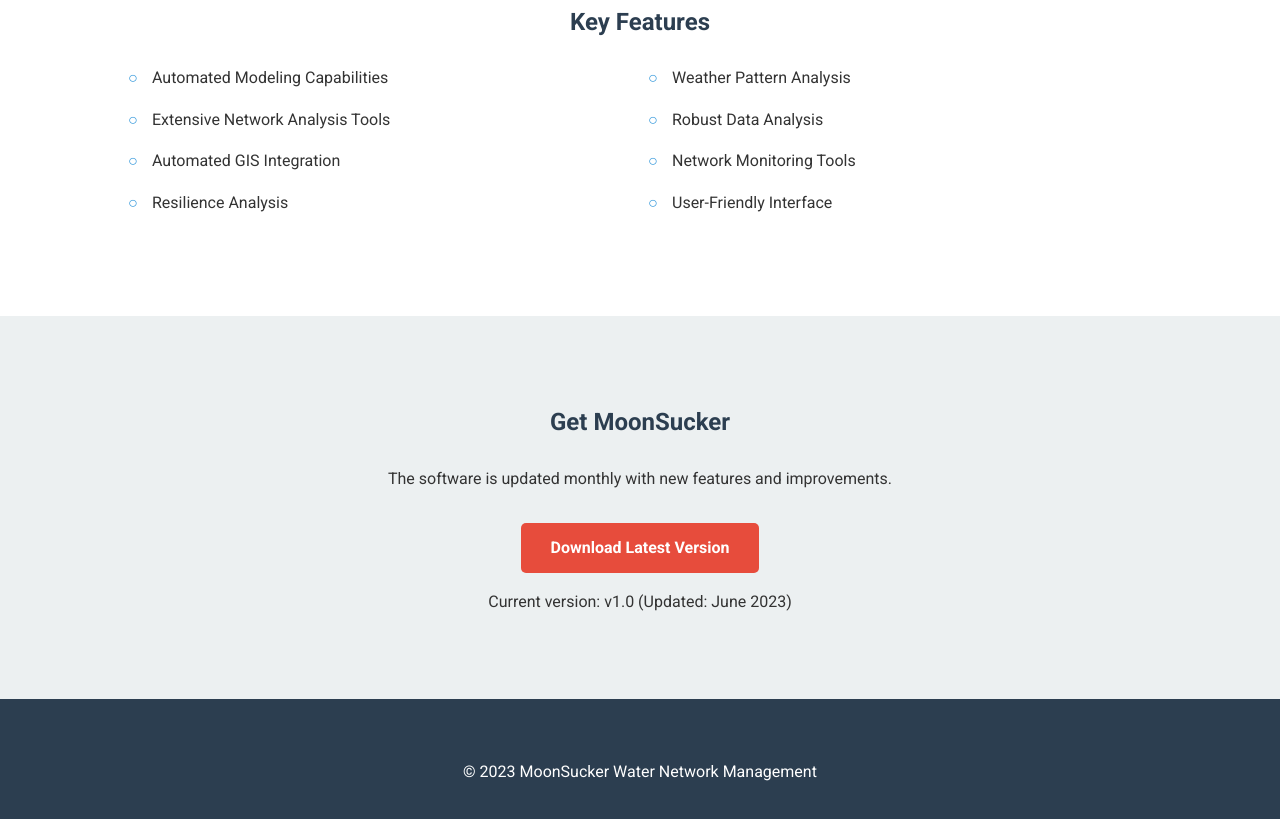
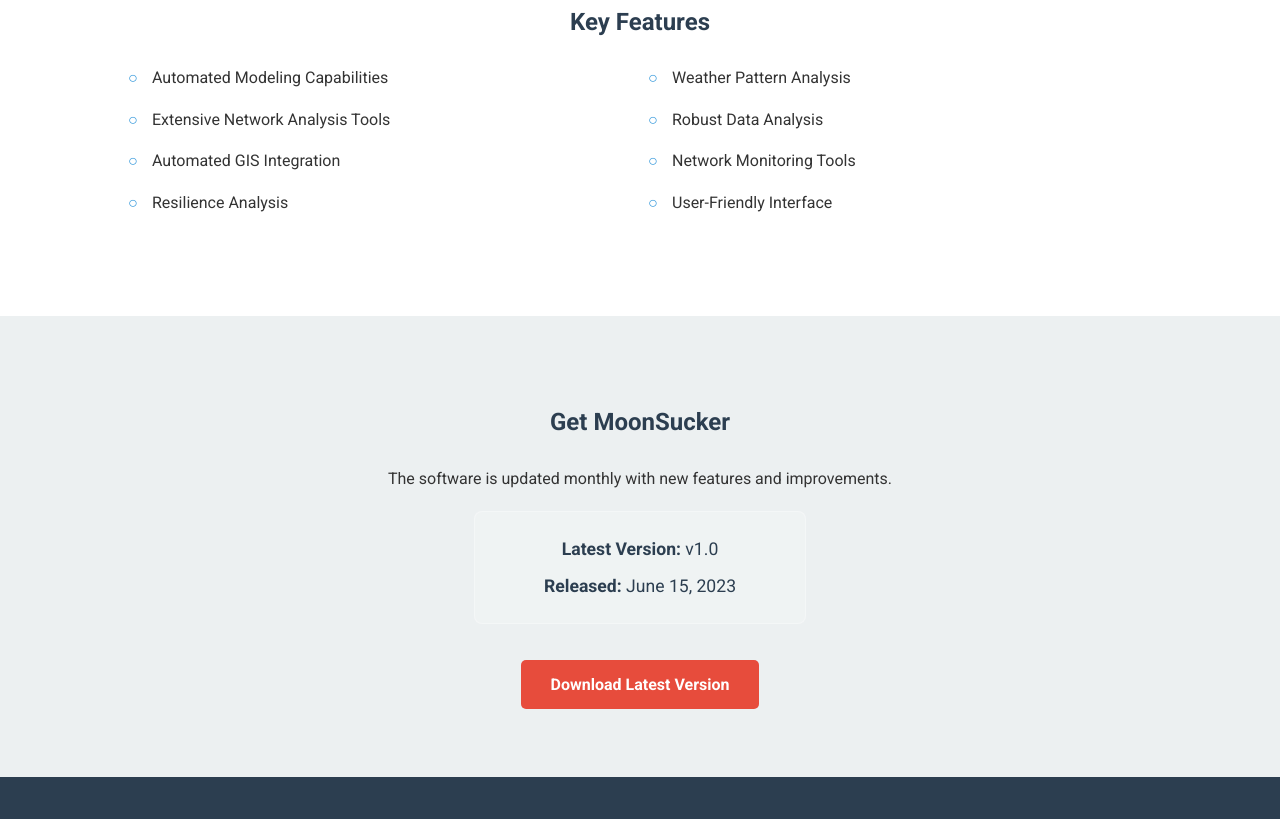
Before and after one commit to MunsakaPKM/MoonSucker-Website, a plain HTML site: page index.html in a window 1280 px wide. Shown: the part 1513-2332 px from the top of the page. Drawn offline with Linux system fonts and the light colour scheme.

Commit message:
Added favicon and version info

```diff
--- a/index.html
+++ b/index.html
@@ -4,6 +4,8 @@
     <meta charset="UTF-8">
     <meta name="viewport" content="width=device-width, initial-scale=1.0">
     <title>MoonSucker - Water Network Management</title>
+    <!-- Favicon (appears in browser tab) -->
+    <link rel="icon" href="images/logo.png" type="image/png">
     <link rel="stylesheet" href="style.css">
     <link href="https://fonts.googleapis.com/css2?family=Roboto:wght@300;400;700&display=swap" rel="stylesheet">
 </head>
@@ -16,7 +18,8 @@
         </div>
     </header>
 
-    <section class="hero">
+
+    <section class="hero dark-section"></section>
         <div class="container">
             <h2>Streamline Your Water Network Operations</h2>
             <p>Comprehensive tools for modeling, optimization, and monitoring of water distribution systems</p>
@@ -67,8 +70,11 @@
         <div class="container">
             <h2>Get MoonSucker</h2>
             <p>The software is updated monthly with new features and improvements.</p>
+            <div class="version-box">
+                <p><strong>Latest Version:</strong> v1.0</p>
+                <p><strong>Released:</strong> June 15, 2023</p>
+            </div>
             <a href="#" class="cta-button">Download Latest Version</a>
-            <p class="note">Current version: v1.0 (Updated: June 2023)</p>
         </div>
     </section>
 
--- a/style.css
+++ b/style.css
@@ -109,6 +109,51 @@
     background: var(--light);
 }
 
+
+
+
+
+
+
+/* ====================== */
+/* Version Info Box       */
+/* ====================== */
+.version-box {
+    background: rgba(255, 255, 255, 0.2);
+    padding: 15px;
+    border-radius: 8px;
+    margin: 20px auto;
+    max-width: 300px;
+    border: 1px solid rgba(255, 255, 255, 0.3);
+}
+
+.version-box p {
+    margin: 8px 0;
+    font-size: 1.1rem;
+    color: var(--dark);
+    text-align: center;
+}
+
+.version-box strong {
+    color: var(--primary);
+}
+
+/* For dark sections (like hero) */
+.dark-section .version-box {
+    background: rgba(0, 0, 0, 0.2);
+    border-color: rgba(255, 255, 255, 0.1);
+}
+
+.dark-section .version-box p {
+    color: white;
+}
+
+.dark-section .version-box strong {
+    color: var(--light);
+}
+
+
+
 footer {
     background: var(--dark);
     color: white;
```
